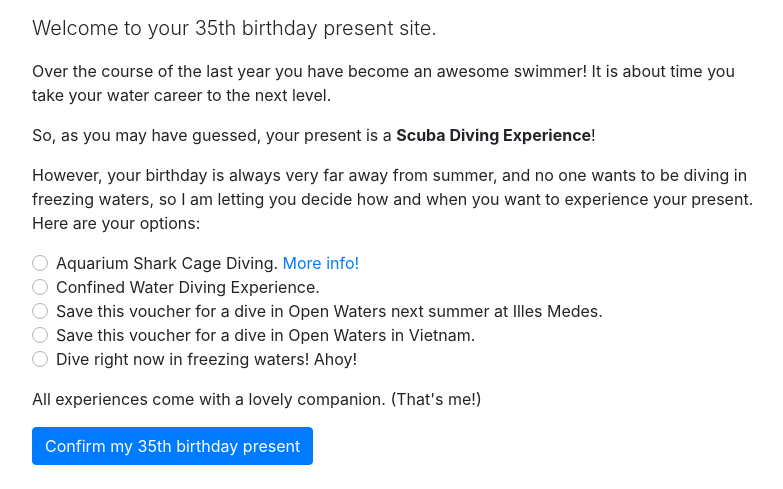
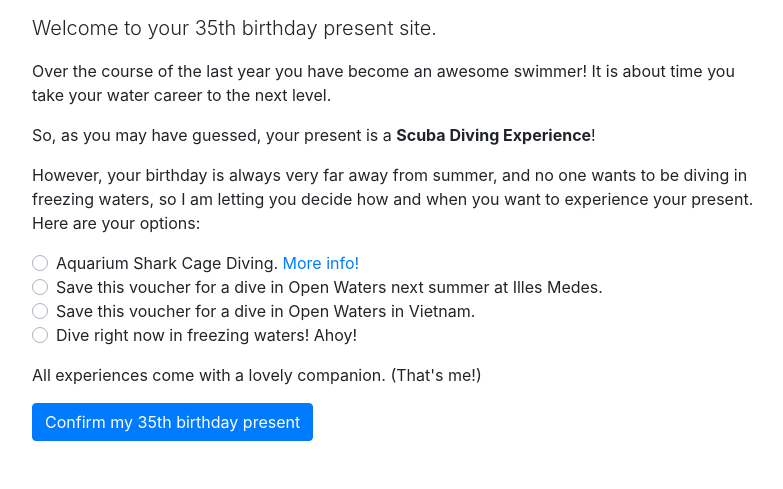
Before and after one commit to albertboada/35underwater, a plain HTML site: page index.html in a window 1280 px wide. Shown: the part 349-838 px from the top of the page, without its empty margins (241-1024 px from the left). After the commit the page ends 814 px from the top, so only its background shows below. Drawn offline with nearby package versions, Linux system fonts and the light colour scheme.

Commit message:
Update index.html

```diff
--- a/index.html
+++ b/index.html
@@ -25,12 +25,12 @@
                         Aquarium Shark Cage Diving. <a href="#" data-toggle="modal" data-target="#aquariumModal">More info!</a>
                     </label>
                 </div>
-                <div class="custom-control custom-radio">
+                <!--<div class="custom-control custom-radio">
                     <input type="radio" id="customRadio2" name="customRadio" value="confined" class="custom-control-input">
                     <label class="custom-control-label cursor-pointer" for="customRadio2">
                         Confined Water Diving Experience.
                     </label>
-                </div>
+                </div>-->
                 <div class="custom-control custom-radio">
                     <input type="radio" id="customRadio3" name="customRadio" value="medes" class="custom-control-input">
                     <label class="custom-control-label cursor-pointer" for="customRadio3">
```
